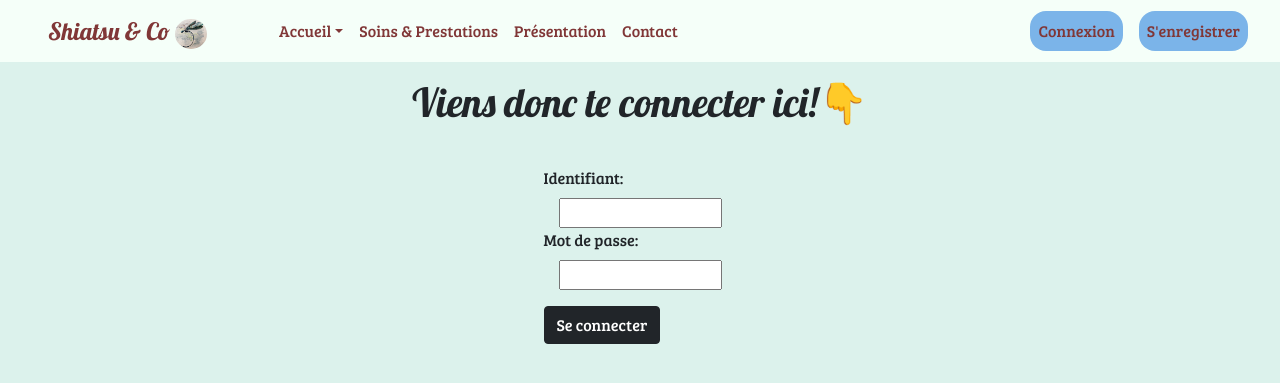
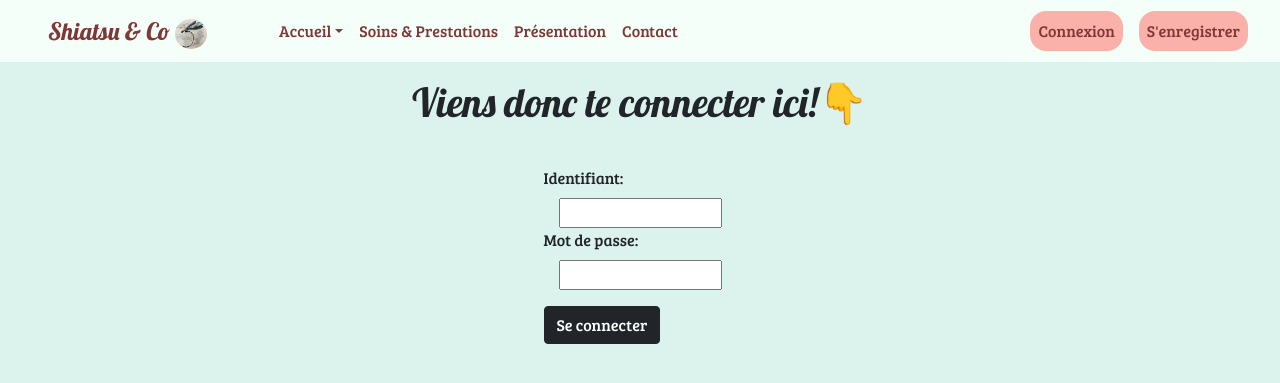
Before and after one commit to alanpacaud/ShiatsuCo, a Symfony app: template templates/account/login.html.twig in a window 1280 px wide. Shown: the top 383 px of the page. Run offline with Twig, Linux system fonts and the light colour scheme; the template is opened without the code that fills it, so the values that code supplies are empty; some libraries are stand-ins or nearby versions.

Commit message:
changin login nav color

```diff
--- a/public/css/style-logout-nav.css
+++ b/public/css/style-logout-nav.css
@@ -1,10 +1,11 @@
 /*NAVIGATION LOGOUT SUPPLEMENT*/
 li#logout-shape{
-    background-color: #FAB1AA!important;
+    background-color: #FAB1AA;
     border-radius: 1rem;
 }
 li.login-shape{
     border-radius: 1rem;
-    background-color: #7BB4E9;
+    background-color: #FAB1AA;
+    /*background-color: #7BB4E9;*/
     margin-right: 1rem;
 }
```
